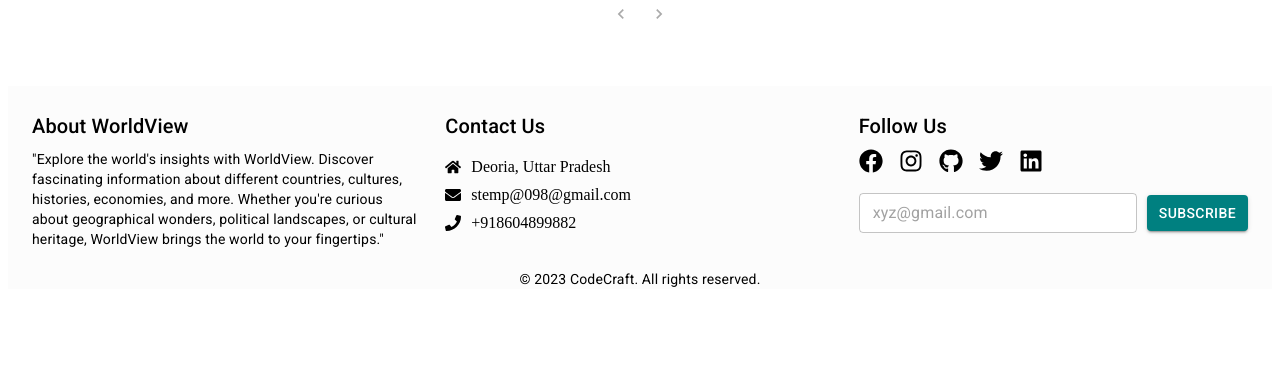
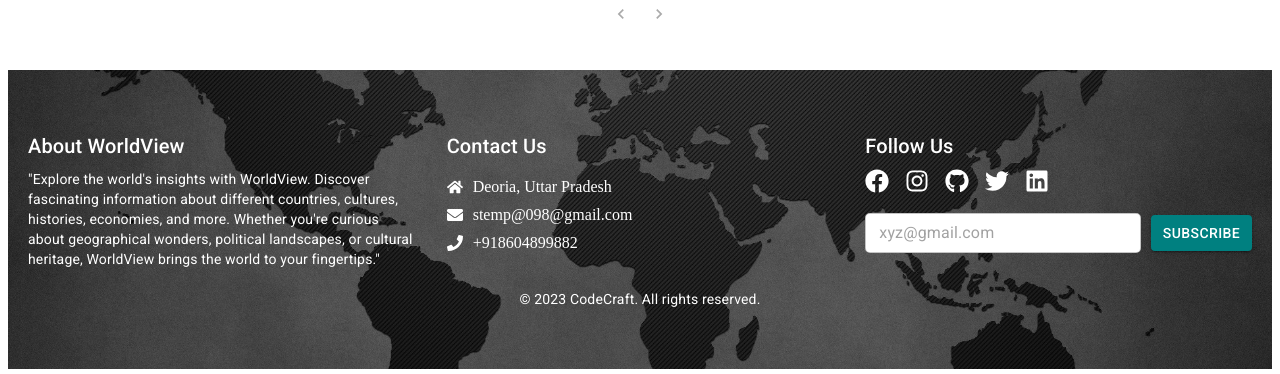
Before and after one commit to SidAsif/WorldView, a React (Create React App) app: page / in a window 1280 px wide. Shown: the part 467-841 px from the top of the page. Before the commit the page ends 804 px from the top, so only its background shows below. Built offline with nearby package versions, Linux system fonts and the light colour scheme; no server answers.

Commit message:
bg-img in footer

```diff
--- a/src/Components/Contact.jsx
+++ b/src/Components/Contact.jsx
@@ -25,15 +25,23 @@
       style={{
         padding: "40px 0",
         position: "sticky",
+        backgroundImage: "url('map.jpg')",
+        backgroundSize: "cover",
+        backgroundPosition: "center",
+        color: "white",
+        width: "100%",
+        margin: 0,
       }}
     >
       <Container
         maxWidth="xl"
+        disableGutters
         sx={{
-          backgroundColor: "rgb(252 252 252)",
+          padding: "20px",
+          borderRadius: "8px",
         }}
       >
-        <Grid container spacing={3}>
+        <Grid container spacing={4}>
           <Grid item xs={12} md={4}>
             <Typography variant="h6" gutterBottom>
               About WorldView
@@ -87,7 +95,7 @@
                 href="https://www.facebook.com"
                 target="_blank"
                 rel="noopener noreferrer"
-                color="#000000"
+                color="inherit"
               >
                 <FaFacebook style={{ fontSize: "24px" }} />
               </Link>
@@ -95,7 +103,7 @@
                 href="https://www.instagram.com"
                 target="_blank"
                 rel="noopener noreferrer"
-                color="#000000"
+                color="inherit"
               >
                 <FaInstagram style={{ fontSize: "24px" }} />
               </Link>
@@ -103,7 +111,7 @@
                 href="https://github.com/SidAsif"
                 target="_blank"
                 rel="noopener noreferrer"
-                color="#000000"
+                color="inherit"
               >
                 <FaGithub style={{ fontSize: "24px" }} />
               </Link>
@@ -111,7 +119,7 @@
                 href="https://twitter.com"
                 target="_blank"
                 rel="noopener noreferrer"
-                color="#000000"
+                color="inherit"
               >
                 <FaTwitter style={{ fontSize: "24px" }} />
               </Link>
@@ -119,7 +127,7 @@
                 href="https://www.linkedin.com/in/md-asif-siddiqui-157497208/"
                 target="_blank"
                 rel="noopener noreferrer"
-                color="#000000"
+                color="inherit"
               >
                 <FaLinkedin style={{ fontSize: "24px" }} />
               </Link>
@@ -154,7 +162,7 @@
         <Typography
           variant="body2"
           align="center"
-          style={{ marginTop: "20px", color: "#000000" }}
+          style={{ marginTop: "20px" }}
         >
           &copy; {new Date().getFullYear()} CodeCraft. All rights reserved.
         </Typography>
```
Also changed, not shown: public/map.jpg (added).
